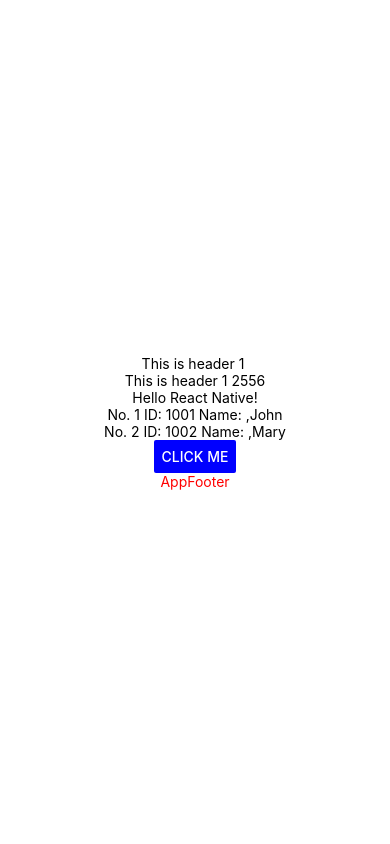
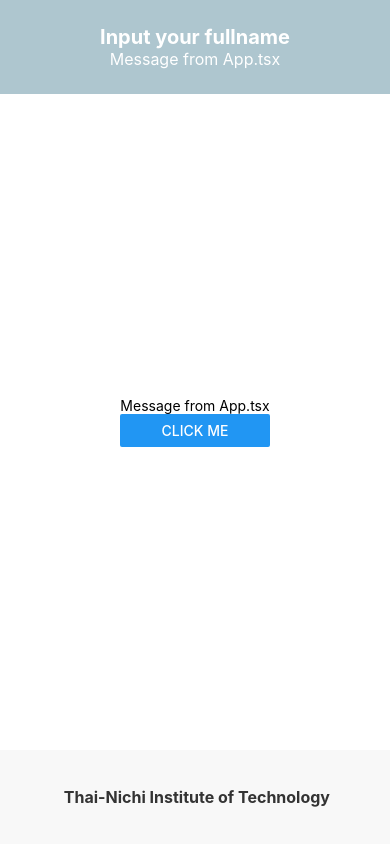
Before and after one commit to NatrinT/TNIreactNative, a React Native app: screen / in a window 390 px wide. Built offline with nearby package versions, Linux system fonts and the light colour scheme.

Commit message:
ExerciseWeek3[7/13/2024]

```diff
--- a/App.tsx
+++ b/App.tsx
@@ -1,50 +1,25 @@
+import { StyleSheet, Text, View } from 'react-native'
+import React from 'react'
 import { StatusBar } from "expo-status-bar";
-import { StyleSheet, Text, View, Button, Alert } from "react-native";
-import AppFooter from "./components/AppFooter";
-import AppHeader from "./components/AppHeader";
+import AppHeader from './components/AppHeader'
+import AppFooter from './components/AppFooter'
+import Content from './components/Content'
 
-export default function App(): React.JSX.Element {
-  const onClick = () => {
-    Alert.alert("Hi", "Hello React.JS");
-  };
-
-  const users = [
-    { id: 1001, name: ",John" },
-    { id: 1002, name: ",Mary" },
-  ];
+const App = () => {
   return (
     <View style={styles.container}>
-
-      <AppHeader title={"This is header 1"} />
-      <AppHeader title={"This is header 1"} year={2013} />
-
-      <Text>Hello React Native!</Text>
-      {users.map((user, index) => {
-        return (
-          <Text key={user.id}>
-            No. {index + 1} ID: {user.id} Name: {user.name}
-          </Text>
-        );
-      })}
-      <Button
-        title="Click me"
-        onPress={onClick}
-        color="blue"
-        // onPress={() => {
-        //   Alert.alert(""Hi"", ""React Native is Fun!!"");
-        // }}
-      />
-      <AppFooter/>
+      <AppHeader title={"Input your fullname"}/>
+      <Content title={"Message from App.tsx"} name={"Natrin Thongvichit"}/>
+      <AppFooter title={" Thai-Nichi Institute of Technology"}/>
       <StatusBar style="auto" />
     </View>
-  );
+  )
 }
 
+export default App
+
 const styles = StyleSheet.create({
-  container: {
-    flex: 1,
-    backgroundColor: "#fff",
-    alignItems: "center",
-    justifyContent: "center",
-  },
-});
+  container:{
+    flex:1,
+  }
+})
--- a/components/AppFooter.tsx
+++ b/components/AppFooter.tsx
@@ -1,18 +1,35 @@
-import { StyleSheet, Text, View } from 'react-native'
-import React from 'react'
+import { StyleSheet, Text, View } from "react-native";
+import React from "react";
 
-const AppFooter = ():React.JSX.Element => {
-  return (
-    <View>
-      <Text style={styles.color}>AppFooter</Text>
-    </View>
-  )
+type ContentType = {
+    title:string;
 }
 
-export default AppFooter
+const AppFooter = ({title}:ContentType) => {
+  return (
+    <View style={styles.footer}>
+      <Text style={styles.footerText}>{title}</Text>
+    </View>
+  );
+};
+
+export default AppFooter;
 
 const styles = StyleSheet.create({
-    color:{
-        color:'red'
-    }
-})
+  footer: {
+    flex:1,
+    backgroundColor: "#f8f8f8",
+    // padding: 20,
+    alignItems: "center",
+    justifyContent: "center",
+    // position: "absolute",
+    // left: 0,
+    // right: 0,
+    // bottom: 0,
+  },
+  footerText: {
+    fontSize: 16,
+    fontWeight: "bold",
+    color: "#333",
+  },
+});
--- a/components/AppHeader.tsx
+++ b/components/AppHeader.tsx
@@ -1,19 +1,36 @@
-import { View, Text } from "react-native";
+import { StyleSheet, Text, View } from "react-native";
 import React from "react";
 
-type AppHeaderProps = {
-  title: string;
-  year?: number;
-};
+type ContentType = {
+    title:string;
+}
 
-const AppHeader = ({ title, year }: AppHeaderProps): React.JSX.Element => {
+const AppHeader = ({title}:ContentType) => {
   return (
-    <View>
-      <Text>
-        {title} {year && year + 543}
-      </Text>
+    <View style={styles.header}>
+      <Text style={styles.headerText}>{title}</Text>
+      <Text style={styles.subtitleText}>Message from App.tsx</Text>
     </View>
   );
 };
 
 export default AppHeader;
+
+const styles = StyleSheet.create({
+  header: {
+    flex:1,
+    backgroundColor: "#AEC6CF",
+    // padding: 20,
+    alignItems: "center",
+    justifyContent: "center",
+  },
+  headerText: {
+    fontSize: 20,
+    fontWeight: "bold",
+    color: "#fff",
+  },
+  subtitleText: {
+    fontSize: 16,
+    color: "#fff",
+  },
+});
--- /dev/null
+++ b/components/Content.tsx
@@ -0,0 +1,32 @@
+import { StyleSheet, Text, View, Button, Alert } from "react-native";
+import React from "react";
+
+type ContentType = {
+    title:string;
+    name:string;
+}
+
+const showName = (name:string) => {
+    Alert.alert('Hello','input your fullname '+name)
+}
+
+const Content = ({title,name}:ContentType) => {
+  return (
+    <View style={styles.container}>
+      <View>
+        <Text>{title}</Text>
+        <Button title="CLICK ME" onPress={()=>showName(name)}/>
+      </View>
+    </View>
+  );
+};
+
+export default Content;
+
+const styles = StyleSheet.create({
+  container: {
+    flex: 7,
+    justifyContent:"center",
+    alignItems:"center"
+  },
+});
```
